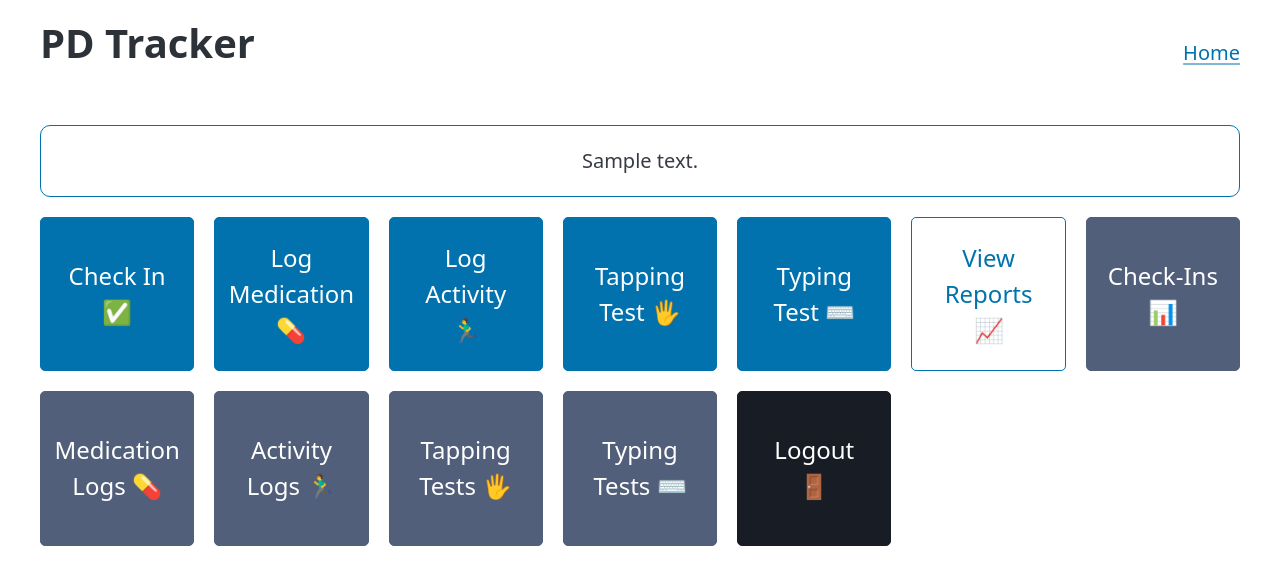
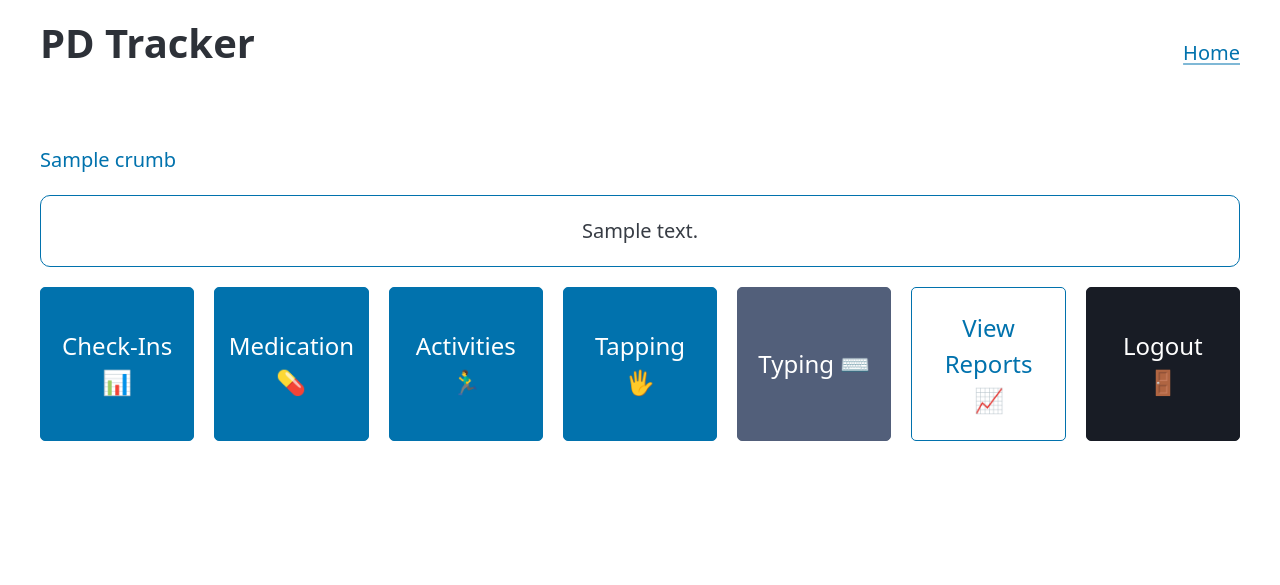
Before and after one commit to bgaudino/pdtracker, a Django app: template tracker/templates/home.html in a window 1280 px wide. Shown: the top 585 px of the page. Run offline with Django 5.2, Linux system fonts and the light colour scheme; the template is opened without the code that fills it: most values are stand-ins (such as "Sample title", 1, 10 or a date in 2020); some libraries are stand-ins or nearby versions.

Commit message:
Add breadcrumbs and consolidate home page links

```diff
--- a/tracker/templates/base.html
+++ b/tracker/templates/base.html
@@ -18,6 +18,9 @@
           <a href="{% url 'home' %}">Home</a>
         {% endif %}
       </header>
+      {% if breadcrumbs %}
+        {% include 'partials/_breadcrumbs.html' %}
+      {% endif %}
       {% block content %}{% endblock %}
     </main>
   </body>
--- a/tracker/templates/home.html
+++ b/tracker/templates/home.html
@@ -3,38 +3,23 @@
   {% if dose_message %}<div class="alert">{{ dose_message }}</div>{% endif %}
   <section class="grid">
     <a class="dashboard-button"
-       href="{% url 'checkin-create' %}"
-       role="button">Check In ✅</a>
+       href="{% url 'checkin-list' %}"
+       role="button">Check-Ins 📊</a>
     <a class="dashboard-button"
-       href="{% url 'medicationlog-create' %}"
-       role="button">Log Medication 💊</a>
+       href="{% url 'medicationlog-list' %}"
+       role="button">Medication 💊</a>
     <a class="dashboard-button"
-       href="{% url 'activitylog-create' %}"
-       role="button">Log Activity 🏃‍♂️</a>
+       href="{% url 'activitylog-list' %}"
+       role="button">Activities 🏃‍♂️</a>
     <a class="dashboard-button"
-       href="{% url 'tappingtest-create' %}"
-       role="button">Tapping Test 🖐️</a>
-    <a class="dashboard-button"
-       href="{% url 'typingtest-create' %}"
-       role="button">Typing Test ⌨️</a>
+       href="{% url 'tappingtest-list' %}"
+       role="button">Tapping 🖐️</a>
+    <a class="dashboard-button secondary"
+       href="{% url 'typingtest-list' %}"
+       role="button">Typing ⌨️</a>
     <a class="dashboard-button outline"
        href="{% url 'reports' %}"
        role="button">View Reports 📈</a>
-    <a class="dashboard-button secondary"
-       href="{% url 'checkin-list' %}"
-       role="button">Check-Ins 📊</a>
-    <a class="dashboard-button secondary"
-       href="{% url 'medicationlog-list' %}"
-       role="button">Medication Logs 💊</a>
-    <a class="dashboard-button secondary"
-       href="{% url 'activitylog-list' %}"
-       role="button">Activity Logs 🏃‍♂️</a>
-    <a class="dashboard-button secondary"
-       href="{% url 'tappingtest-list' %}"
-       role="button">Tapping Tests 🖐️</a>
-    <a class="dashboard-button secondary"
-       href="{% url 'typingtest-list' %}"
-       role="button">Typing Tests ⌨️</a>
     {% if request.user.is_superuser %}
       <a class="dashboard-button contrast"
          href="{% url 'admin:index' %}"
--- /dev/null
+++ b/tracker/templates/partials/_breadcrumbs.html
@@ -0,0 +1,9 @@
+<nav aria-label="breadcrumb">
+  <ul>
+    {% for crumb in breadcrumbs %}
+      <li>
+        <a href="{{ crumb.url }}">{{ crumb.name }}</a>
+      </li>
+    {% endfor %}
+  </ul>
+</nav>
```
Also changed, not shown: tracker/models.py (+13 -0 lines), tracker/templates/tracker/reports.html (+8 -2 lines), tracker/views.py (+15 -7 lines).
